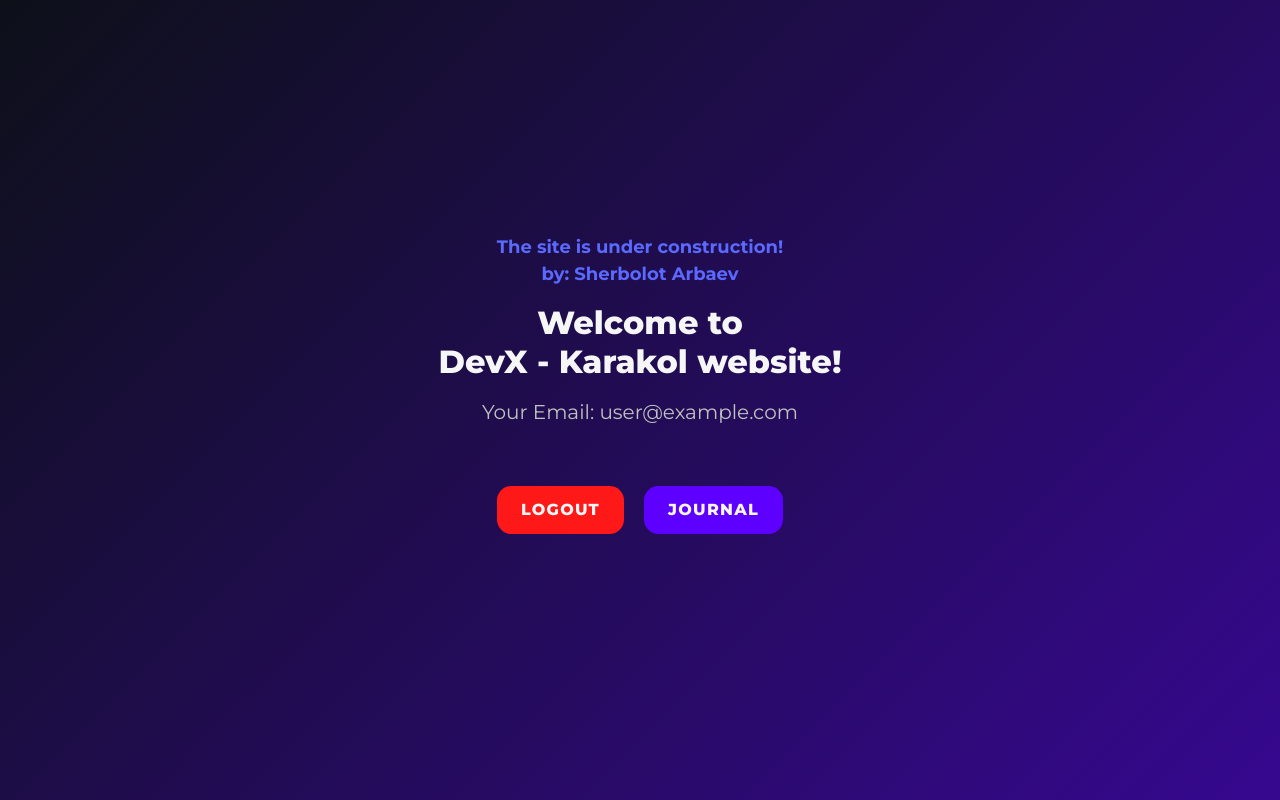
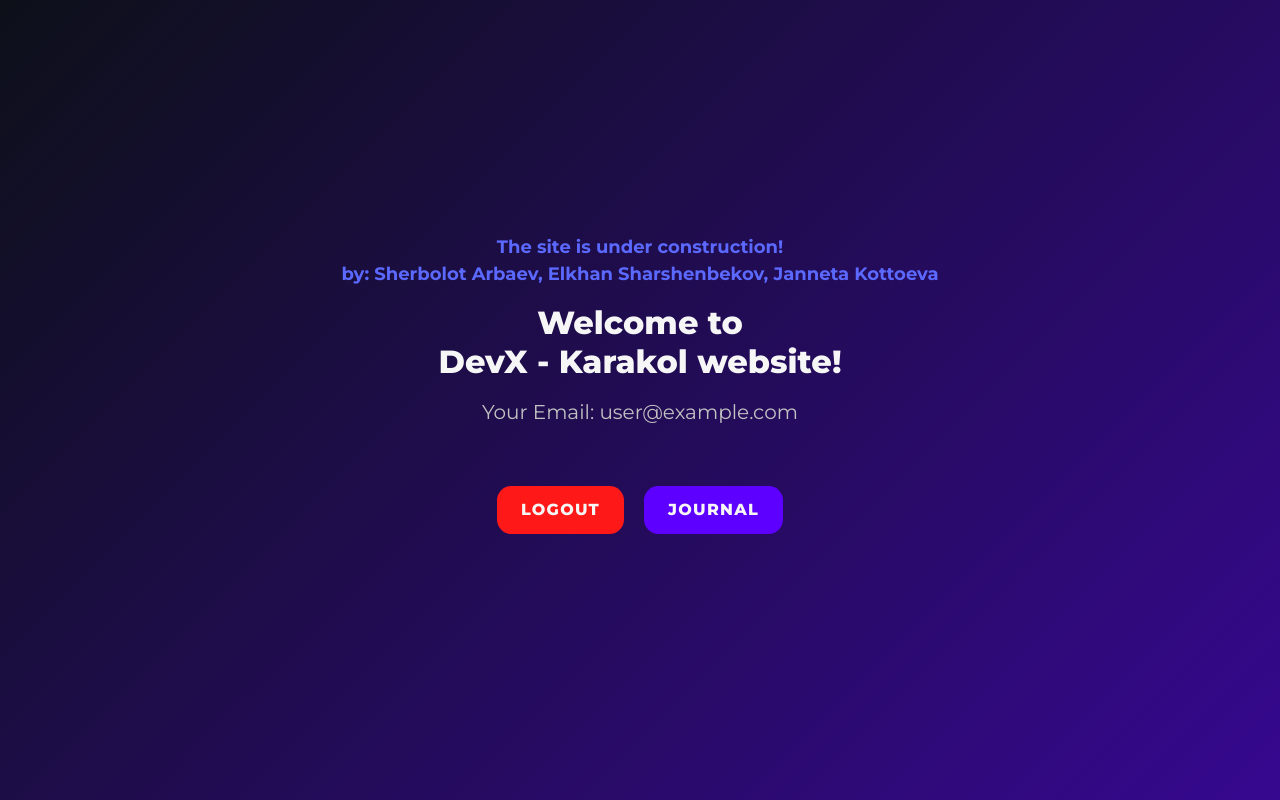
Before and after one commit to Sherbo1ot/Authorization, a React (Vite) app: page / in a window 1280 px wide. Built offline with nearby package versions, Linux system fonts and the light colour scheme; no server answers; sample sign-in values are in the browser's storage.

Commit message:
change by

```diff
--- a/src/components/auth/Logout.jsx
+++ b/src/components/auth/Logout.jsx
@@ -22,7 +22,7 @@ export const Logout = () => {
       <div className="form-main">
         <h2 className="title-home">
           The site is under construction! <br />
-          by: Sherbolot Arbaev
+          by: Sherbolot Arbaev, Elkhan Sharshenbekov, Janneta Kottoeva
         </h2>
         <h1>
           Welcome to <br /> DevX - Karakol website!
```
